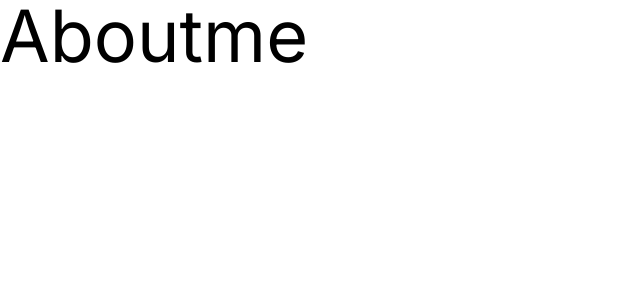
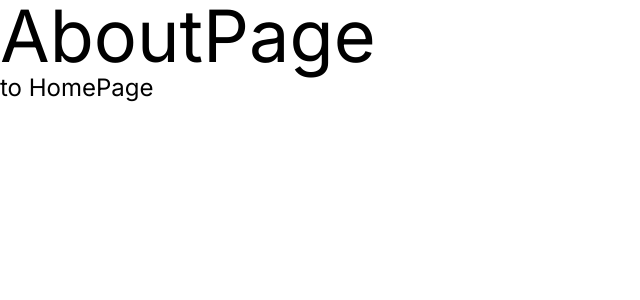
Before and after one commit to vishalmeti/next.js-basics, a Next.js app in the folder learn-next-js/: page /about in a window 1280 px wide. Shown: the top 300 px of the page, without its empty margins (0-640 px from the left). Built offline with nearby package versions, Linux system fonts and the light colour scheme.

Commit message:
routing in next.js

```diff
--- a/learn-next-js/app/about/page.js
+++ b/learn-next-js/app/about/page.js
@@ -1,11 +1,14 @@
+import Link from 'next/link'
 import React from 'react'
 
-const Aboutme = () => {
+
+const AboutPage = () => {
   return (
     <div>
-      <h1 className='text-7xl'>Aboutme</h1>
+      <h1 className='text-7xl'>AboutPage</h1>
+      <Link href='/' className='text-2xl' >to HomePage</Link>
     </div>
   )
 }
 
-export default Aboutme
+export default AboutPage
--- a/learn-next-js/app/page.js
+++ b/learn-next-js/app/page.js
@@ -1,9 +1,11 @@
+import Link from 'next/link'
 import React from 'react'
 
 const HomePage = () => {
   return (
     <div>
       <h1 className='text-7xl'>HomePage</h1>
+      <Link href='/about' className='text-2xl' >to AboutPage</Link>
     </div>
   )
 }
```
